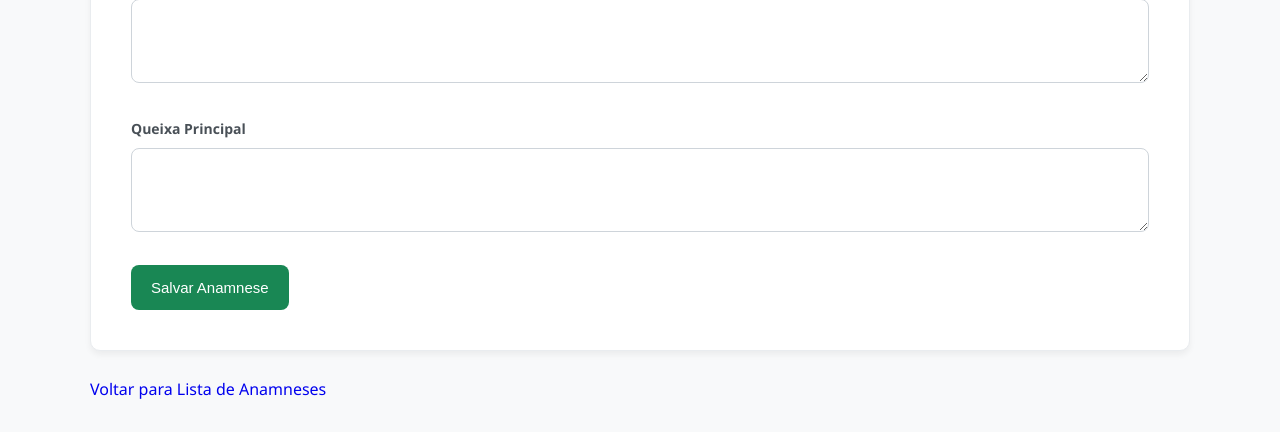
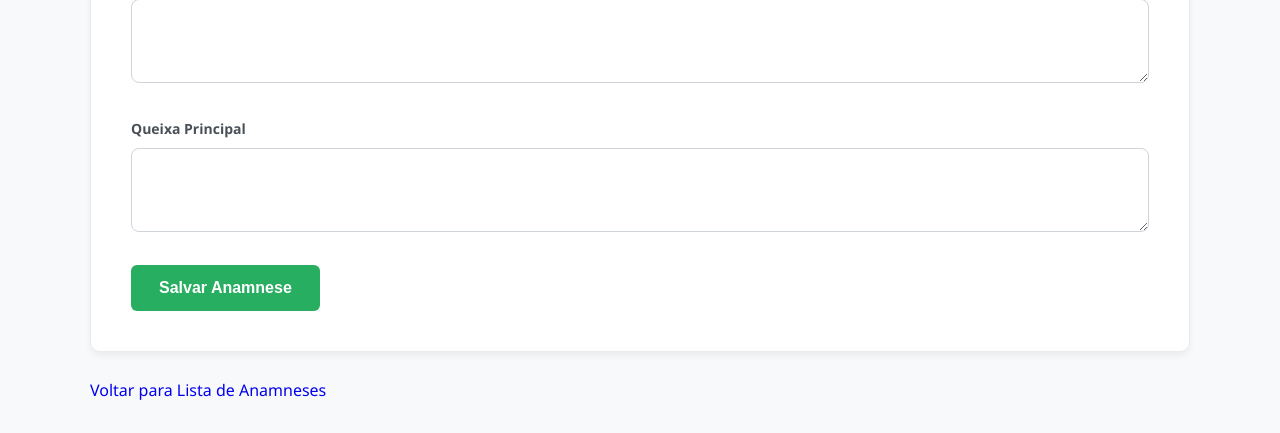
Before and after one commit to anleaes/2026-1-SDM-Segunda-Noite-ZS-02, a Django app: page /anamnese/add/ in a window 1280 px wide. Shown: the part 1080-1513 px from the top of the page. Before the commit the page ends 1479 px from the top, so only its background shows below. Run offline with Django 5.2, Linux system fonts and the light colour scheme; data that the repository does not hold is empty.

Commit message:
botao salvar com feedback de interacao

```diff
--- a/prontuarioapp/static/css/style.css
+++ b/prontuarioapp/static/css/style.css
@@ -124,14 +124,21 @@ input:focus {
 ========================= */
 
 form button[type="submit"] {
-    background-color: #198754;
+    background-color: #27ae60;
     color: white;
     border: none;
-    padding: 14px 20px;
-    border-radius: 8px;
-    font-size: 15px;
+    padding: 14px 28px;
+    border-radius: 6px;
+    font-size: 16px;
+    font-weight: 600;
     cursor: pointer;
+    transition: background-color 0.3s;
 }
+
+form button[type="submit"]:hover {
+    background-color: #219150;
+}
+
 
 /* =========================
    TABELA
```
